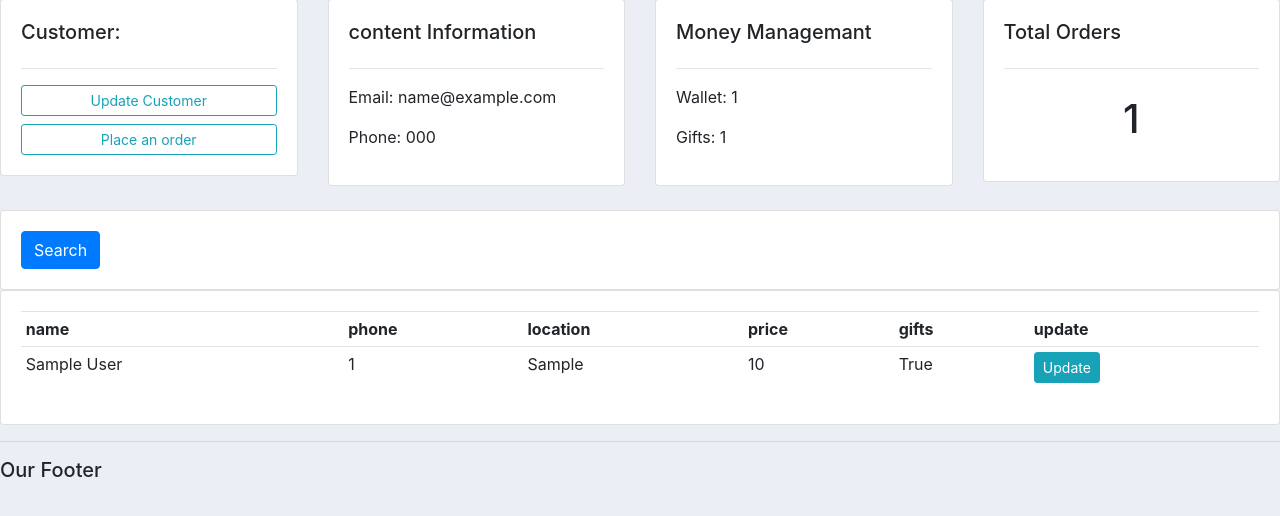
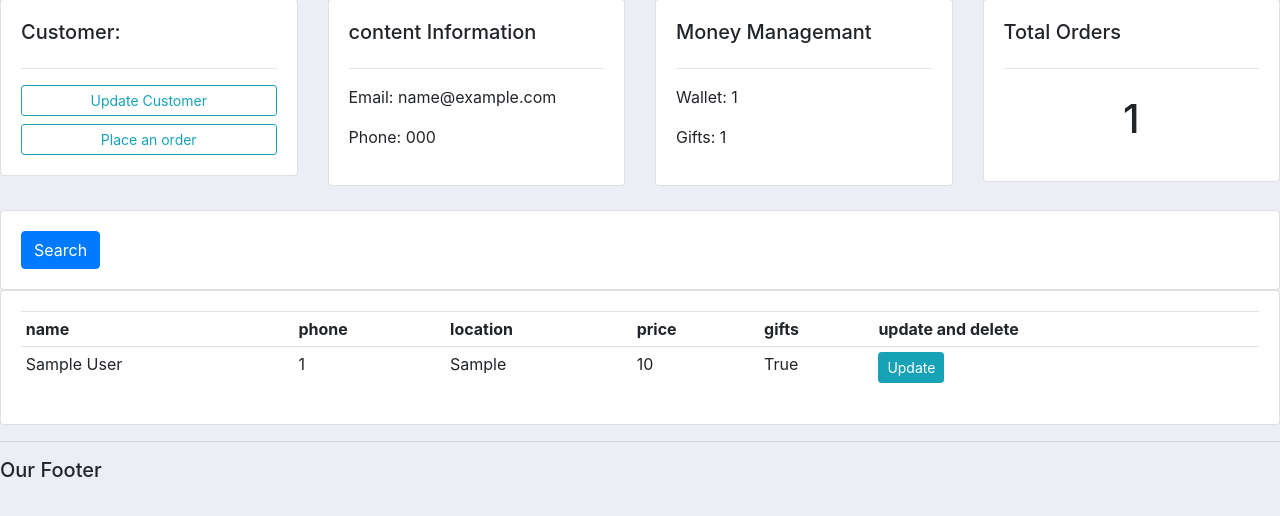
Before and after one commit to shakori999/Django_CRM, a Django app: template accounts/templates/accounts/customer.html in a window 1280 px wide. Shown: the part 103-619 px from the top of the page. Run offline with Django 3.2, Linux system fonts and the light colour scheme; tables that the repository leaves empty hold one stand-in row (values such as "Sample post"); the template is opened without the code that fills it: values that come from a table or form of the project are taken from there, most other values are stand-ins (such as "Sample title", 1, 10 or a date in 2020); some libraries are stand-ins or nearby versions.

Commit message:
test of private change customer update order

```diff
--- a/accounts/templates/accounts/customer.html
+++ b/accounts/templates/accounts/customer.html
@@ -66,7 +66,7 @@
                     <th>location</th>
                     <th>price</th>
                     <th>gifts</th>
-                    <th>update</th>
+                    <th>update and delete</th>
                 </tr>
 
                 {% for order in orders %}
```
